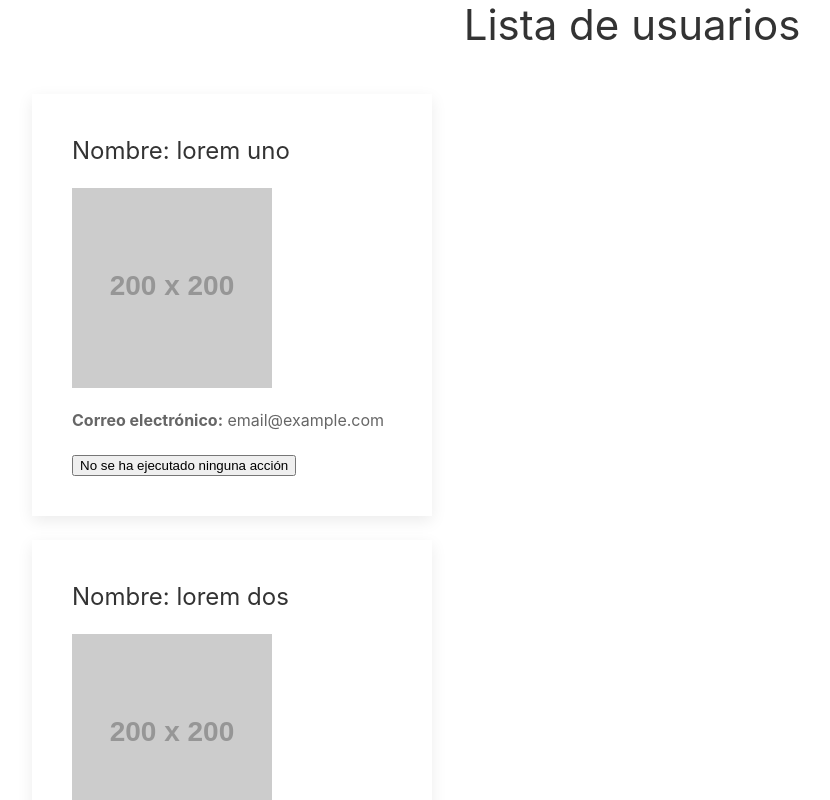
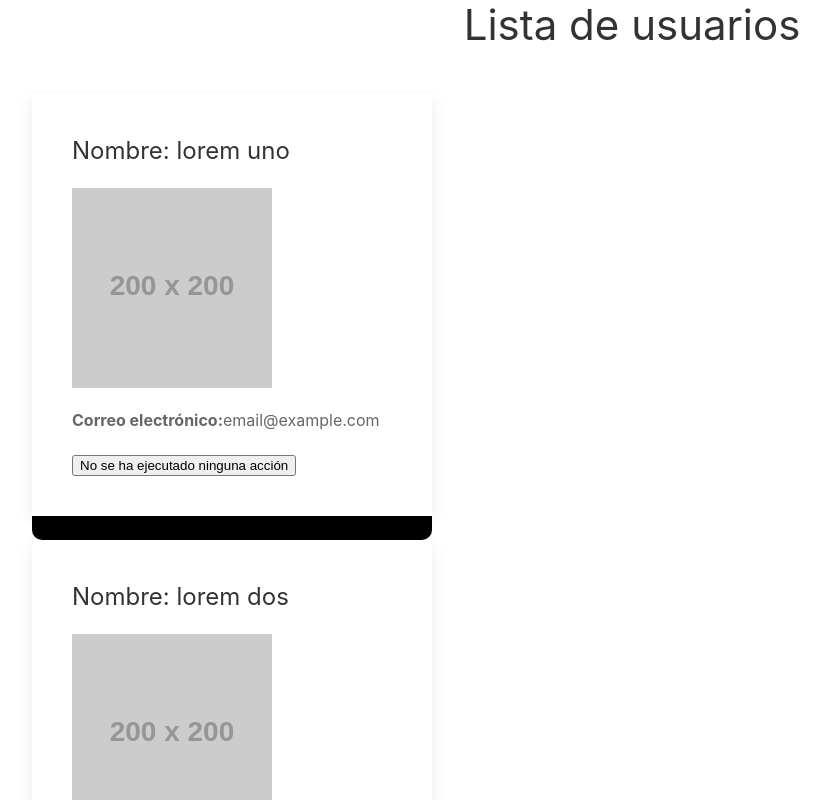
Before and after one commit to biotec-io/primer-app, a React (Create React App) app: page / in a window 1280 px wide. Shown: the top 800 px of the page, without its empty margins (8-838 px from the left). Built offline with nearby package versions, Linux system fonts and the light colour scheme.

Commit message:
Añadidos estilos simples

```diff
--- a/src/User.js
+++ b/src/User.js
@@ -5,6 +5,18 @@ import { notification } from 'uikit';
 /* { name, email } ==> props */
 /* name = props.name */
 /* email = props.email */
+
+const styles = {
+  card: {
+    backgroundColor: '#000000',
+    borderRadius: 10,
+  },
+  cardBlue: {
+    backgroundColor: 'blue',
+    color: '#fefefe',
+    borderRadius: 10,
+  }
+};
 
 /* Componente de Clase o con estado */
 class User extends Component {
@@ -30,14 +42,20 @@ class User extends Component {
 
   render() {
     return (
-      <div key={this.props.id}>
-        <div className="uk-card uk-card-default uk-card-body">
+      <div
+        key={this.props.id}
+        style={styles.card}
+      >
+        <div className="uk-card uk-card-default uk-card-body"  styles={styles.cardBlue}>
           <h3 className="uk-card-title">Nombre: {this.props.name}</h3>
           <img
             onClick={() => this.triggerNotification(this.props.name)}
             src={this.state.image}
           />
-          <p><strong>Correo electrónico:</strong> {this.props.email}</p>
+          <p>
+            <strong>Correo electrónico:</strong>
+            {this.props.email}
+          </p>
 
           <button
             onMouseOver={() => this.changeText('Al entrar el mouse')}
```
